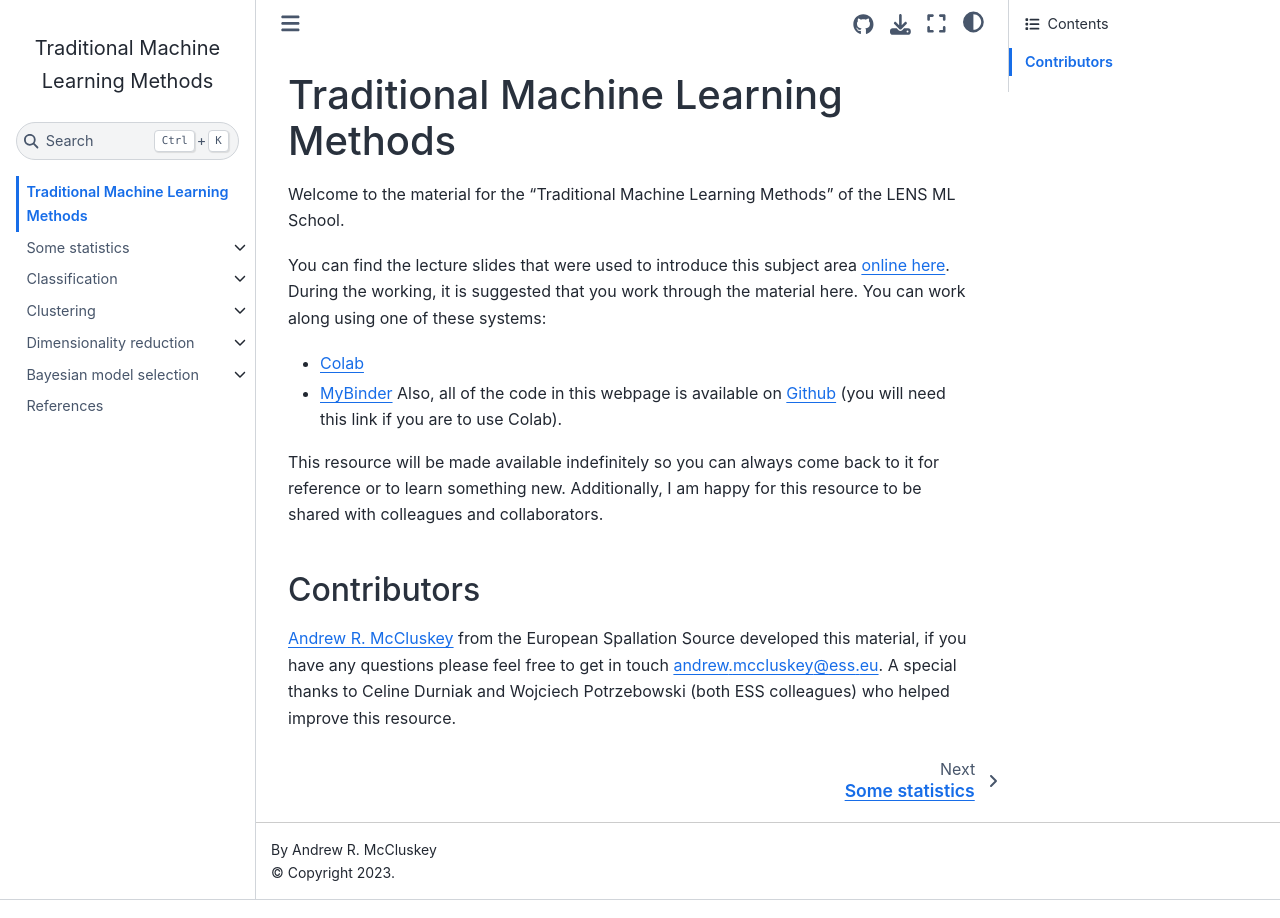
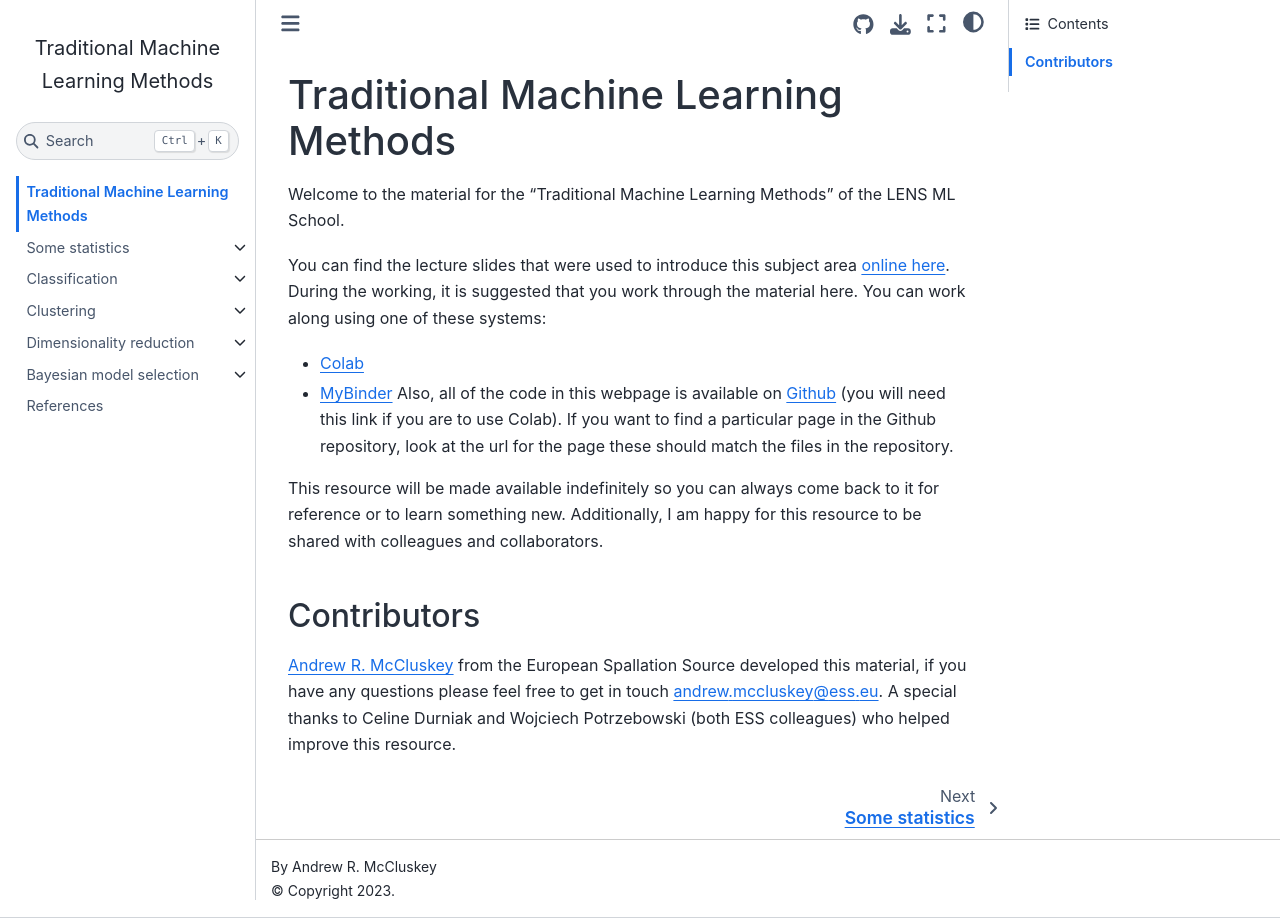
Before and after one commit to arm61/trad_ml_methods, a Jupyter Book: the page built from intro.md, in a window 1280 px wide. Built offline with Jupyter Book 1.0.4 settings and Sphinx 7.4.7 and the Sphinx Book theme 1.1.4, drawn with Linux system fonts in a browser that asks for light colours.

Commit message:
mention where to find things

```diff
--- a/intro.md
+++ b/intro.md
@@ -8,6 +8,7 @@ You can work along using one of these systems:
 - [Colab](https://colab.research.google.com/)
 - [MyBinder](https://mybinder.org/v2/gh/arm61/trad_ml_methods/HEAD)
 Also, all of the code in this webpage is available on [Github](https://github.com/arm61/trad_ml_methods) (you will need this link if you are to use Colab).
+If you want to find a particular page in the Github repository, look at the url for the page these should match the files in the repository.
 
 This resource will be made available indefinitely so you can always come back to it for reference or to learn something new.
 Additionally, I am happy for this resource to be shared with colleagues and collaborators.
```
